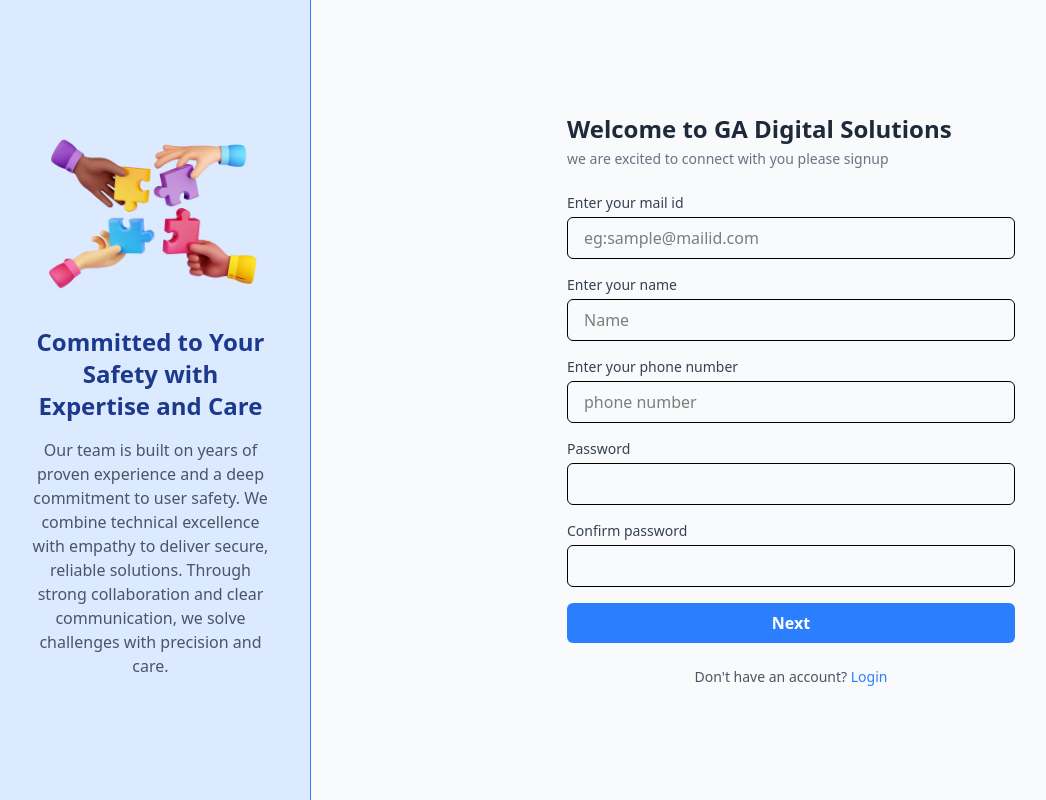
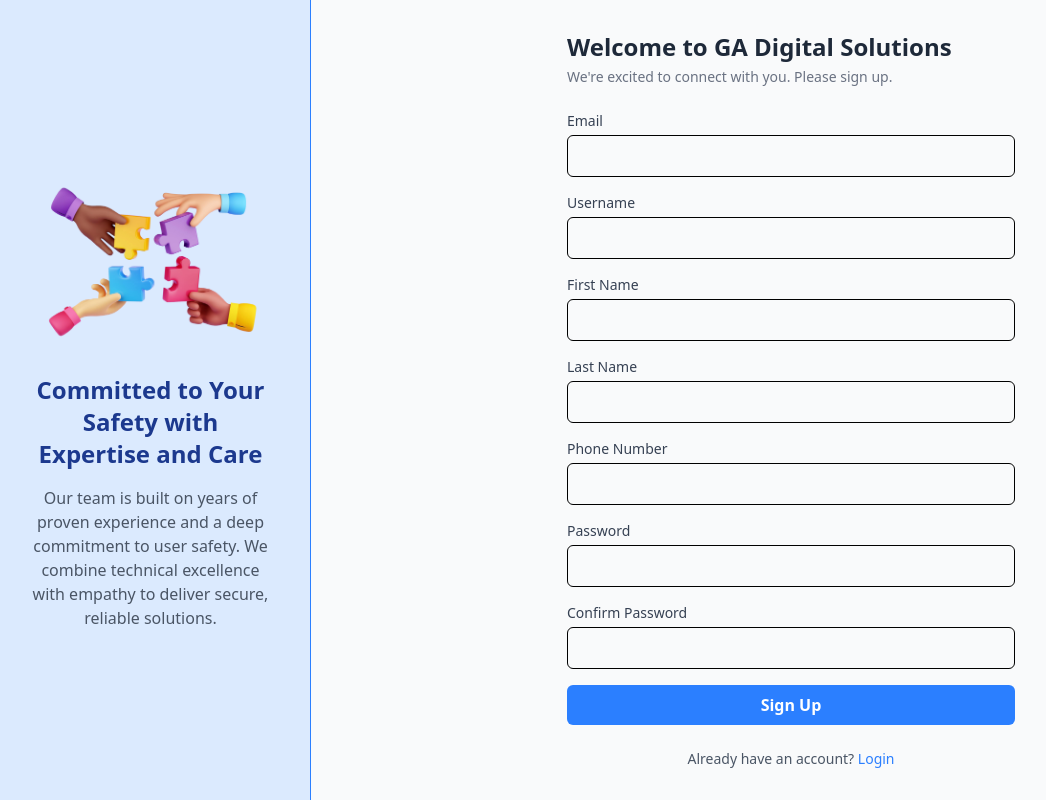
Before and after one commit to pramod-motupalli/GA_Frontend, a React (Vite) app: page /signup in a window 1280 px wide. Shown: the whole page, without its empty margins (9-1055 px from the left). Built offline with nearby package versions, Linux system fonts and the light colour scheme.

Commit message:
login and sign up

```diff
--- a/src/App.jsx
+++ b/src/App.jsx
@@ -1,7 +1,7 @@
 import React from "react";
 import { BrowserRouter as Router, Routes, Route } from "react-router-dom";
 import Signup from "./Signup";
-import Login from "./Login";
+import Login from "./Signin";
 
 function App() {
   return (
--- a/src/Login.jsx
+++ b/src/Signin.jsx
@@ -1,65 +1,83 @@
 import React, { useState } from "react";
+import axios from "axios";
 import { useNavigate } from "react-router-dom";
+
 export default function Login() {
   const [rememberMe, setRememberMe] = useState(false);
+  const [email, setEmail] = useState("");
+  const [password, setPassword] = useState("");
   const navigate = useNavigate();
-  const handleSubmit = (e) => {
+
+  const handleSubmit = async (e) => {
     e.preventDefault();
-    // Implement actual login functionality here
-    alert("Form submitted. Remember Me: " + rememberMe);
+    try {
+      const response = await axios.post("http://localhost:8000/api/users/token/", {
+        email,
+        password,
+      });
+
+      const { access, refresh } = response.data;
+
+      if (rememberMe) {
+        localStorage.setItem("accessToken", access);
+        localStorage.setItem("refreshToken", refresh);
+      } else {
+        sessionStorage.setItem("accessToken", access);
+        sessionStorage.setItem("refreshToken", refresh);
+      }
+
+      alert("Login successful!");
+      navigate("/dashboard");
+    } catch (error) {
+      const err = error.response?.data;
+      const message =
+        err?.detail || err?.non_field_errors?.[0] || "Login failed. Please try again.";
+      alert(`Login failed: ${message}`);
+    }
   };
 
   const handleForgotPassword = () => {
+    // Replace with navigation logic if needed
     alert("Redirect to forgot password page");
   };
 
   const goToSignup = () => {
-  navigate("/signup");
-};
-
-
-
+    navigate("/signup");
+  };
 
   return (
     <div className="min-h-screen flex">
       {/* Left Panel */}
       <div className="w-1/4 bg-blue-100 p-10 flex flex-col justify-center items-center border-r border-blue-500">
-        <img
-          src="https://cdn-icons-png.flaticon.com/512/3135/3135715.png"
-          alt="Puzzle Hands"
-          className="w-60 mb-6"
-        />
+        <img src="/hands.png" alt="Puzzle Hands" className="w-60 mb-6" />
         <h2 className="text-2xl font-semibold text-center text-blue-900 mb-4">
           Committed to Your Safety with Expertise and Care
         </h2>
         <p className="text-gray-600 text-center max-w-md">
-          Our team is built on years of proven experience and a deep commitment
-          to user safety. We combine technical excellence with empathy to
-          deliver secure, reliable solutions. Through strong collaboration and
-          clear communication, we solve challenges with precision and care.
+          Our team is built on years of proven experience and a deep commitment to user safety.
         </p>
       </div>
 
-      {/* Right Panel - Signup Form */}
+      {/* Right Panel */}
       <div className="w-3/4 bg-gray-50 flex items-center justify-center px-20">
         <div className="max-w-md w-full space-y-6">
           <div>
-            <h2 className="text-2xl font-bold text-gray-800">
-              We are glad to see you again !
-            </h2>
+            <h2 className="text-2xl font-bold text-gray-800">We are glad to see you again!</h2>
             <p className="text-sm text-gray-500 mt-1">
-              Enter your mail id and password to get into the site.
+              Enter your email and password to get into the site.
             </p>
           </div>
           <form className="space-y-4" onSubmit={handleSubmit}>
             <div>
-              <label className="block text-sm mb-1 text-gray-700">
-                Enter your mail id
-              </label>
+              <label className="block text-sm mb-1 text-gray-700">Email Address</label>
               <input
                 type="email"
+                name="email"
+                value={email}
+                onChange={(e) => setEmail(e.target.value)}
                 placeholder="eg:sample@mailid.com"
                 className="w-full px-4 py-2 border rounded-md focus:outline-none focus:ring-2 focus:ring-blue-400"
+                required
               />
             </div>
 
@@ -67,9 +85,14 @@ export default function Login() {
               <label className="block text-sm mb-1 text-gray-700">Password</label>
               <input
                 type="password"
+                name="password"
+                value={password}
+                onChange={(e) => setPassword(e.target.value)}
                 className="w-full px-4 py-2 border rounded-md focus:outline-none focus:ring-2 focus:ring-blue-400"
+                required
               />
             </div>
+
             <div className="flex items-center justify-between text-sm">
               <label className="flex items-center">
                 <input
@@ -80,11 +103,7 @@ export default function Login() {
                 />
                 Remember me
               </label>
-              <button
-                type="button"
-                onClick={handleForgotPassword}
-                className="text-blue-500 hover:underline"
-              >
+              <button type="button" onClick={handleForgotPassword} className="text-blue-500 hover:underline">
                 Forgot password?
               </button>
             </div>
@@ -96,12 +115,12 @@ export default function Login() {
               Login
             </button>
           </form>
+
           <p className="text-sm text-center text-gray-600">
-            Don't have an account?{' '}
-             <button onClick={goToSignup} className="text-blue-500 font-medium">
-  Sign Up
-</button>
-
+            Don't have an account?{" "}
+            <button onClick={goToSignup} className="text-blue-500 font-medium">
+              Sign Up
+            </button>
           </p>
         </div>
       </div>
--- a/src/Signup.jsx
+++ b/src/Signup.jsx
@@ -1,28 +1,68 @@
-import React from "react";
+import React, { useState } from "react";
 import { useNavigate } from "react-router-dom";
+import axios from "axios";
 
 export default function Signup() {
   const navigate = useNavigate();
+
+  const [formData, setFormData] = useState({
+    email: "",
+    username: "",
+    first_name: "",
+    last_name: "",
+    phone_number: "",
+    password: "",
+    confirm_password: "",
+  });
+
   const goToLogin = () => {
     navigate("/login");
   };
+
+  const handleChange = (e) => {
+    setFormData((prev) => ({
+      ...prev,
+      [e.target.name]: e.target.value,
+    }));
+  };
+
+  const handleSubmit = async (e) => {
+    e.preventDefault();
+
+    if (formData.password !== formData.confirm_password) {
+      alert("Passwords do not match!");
+      return;
+    }
+
+    try {
+      const response = await axios.post("http://localhost:8000/api/users/register/", {
+        email: formData.email,
+        username: formData.username,
+        first_name: formData.first_name,
+        last_name: formData.last_name,
+        phone_number: formData.phone_number,
+        password: formData.password,
+      });
+      console.log(response.data.message);
+      alert(response.data.message || "Signup successful!");
+      navigate("/login");
+    } catch (error) {
+      alert("Signup failed: " + JSON.stringify(error.response?.data || error));
+    }
+  };
+
   return (
     <div className="min-h-screen flex">
       {/* Left Panel */}
       <div className="w-1/4 bg-blue-100 p-10 flex flex-col justify-center items-center border-r border-blue-500">
-        <img
-          src="/hands.png"
-          alt="Puzzle Hands"
-          className="w-60 mb-6"
-        />
+        <img src="/hands.png" alt="Puzzle Hands" className="w-60 mb-6" />
         <h2 className="text-2xl font-semibold text-center text-blue-900 mb-4">
           Committed to Your Safety with Expertise and Care
         </h2>
         <p className="text-gray-600 text-center max-w-md">
           Our team is built on years of proven experience and a deep commitment
           to user safety. We combine technical excellence with empathy to
-          deliver secure, reliable solutions. Through strong collaboration and
-          clear communication, we solve challenges with precision and care.
+          deliver secure, reliable solutions.
         </p>
       </div>
 
@@ -34,35 +74,61 @@ const goToLogin = () => {
               Welcome to GA Digital Solutions
             </h2>
             <p className="text-sm text-gray-500 mt-1">
-              we are excited to connect with you please signup
+              We're excited to connect with you. Please sign up.
             </p>
           </div>
-          <form className="space-y-4">
+          <form className="space-y-4" onSubmit={handleSubmit}>
             <div>
-              <label className="block text-sm mb-1 text-gray-700">
-                Enter your mail id
-              </label>
+              <label className="block text-sm mb-1 text-gray-700">Email</label>
               <input
                 type="email"
-                placeholder="eg:sample@mailid.com"
+                name="email"
+                value={formData.email}
+                onChange={handleChange}
+                required
                 className="w-full px-4 py-2 border rounded-md focus:outline-none focus:ring-2 focus:ring-blue-400"
               />
             </div>
             <div>
-              <label className="block text-sm mb-1 text-gray-700">Enter your name</label>
+              <label className="block text-sm mb-1 text-gray-700">Username</label>
               <input
                 type="text"
-                placeholder="Name"
+                name="username"
+                value={formData.username}
+                onChange={handleChange}
+                required
                 className="w-full px-4 py-2 border rounded-md focus:outline-none focus:ring-2 focus:ring-blue-400"
               />
             </div>
             <div>
-              <label className="block text-sm mb-1 text-gray-700">
-                Enter your phone number
-              </label>
+              <label className="block text-sm mb-1 text-gray-700">First Name</label>
               <input
-                type="tel"
-                placeholder="phone number"
+                type="text"
+                name="first_name"
+                value={formData.first_name}
+                onChange={handleChange}
+                required
+                className="w-full px-4 py-2 border rounded-md focus:outline-none focus:ring-2 focus:ring-blue-400"
+              />
+            </div>
+            <div>
+              <label className="block text-sm mb-1 text-gray-700">Last Name</label>
+              <input
+                type="text"
+                name="last_name"
+                value={formData.last_name}
+                onChange={handleChange}
+                className="w-full px-4 py-2 border rounded-md focus:outline-none focus:ring-2 focus:ring-blue-400"
+              />
+            </div>
+            <div>
+              <label className="block text-sm mb-1 text-gray-700">Phone Number</label>
+              <input
+                type="text"
+                name="phone_number"
+                value={formData.phone_number}
+
+                onChange={handleChange}
                 className="w-full px-4 py-2 border rounded-md focus:outline-none focus:ring-2 focus:ring-blue-400"
               />
             </div>
@@ -70,15 +136,21 @@ const goToLogin = () => {
               <label className="block text-sm mb-1 text-gray-700">Password</label>
               <input
                 type="password"
+                name="password"
+                value={formData.password}
+                onChange={handleChange}
+                required
                 className="w-full px-4 py-2 border rounded-md focus:outline-none focus:ring-2 focus:ring-blue-400"
               />
             </div>
             <div>
-              <label className="block text-sm mb-1 text-gray-700">
-                Confirm password
-              </label>
+              <label className="block text-sm mb-1 text-gray-700">Confirm Password</label>
               <input
                 type="password"
+                name="confirm_password"
+                value={formData.confirm_password}
+                onChange={handleChange}
+                required
                 className="w-full px-4 py-2 border rounded-md focus:outline-none focus:ring-2 focus:ring-blue-400"
               />
             </div>
@@ -86,15 +158,14 @@ const goToLogin = () => {
               type="submit"
               className="w-full bg-blue-500 hover:bg-blue-600 text-white font-semibold py-2 rounded-md transition duration-200"
             >
-              Next
+              Sign Up
             </button>
           </form>
           <p className="text-sm text-center text-gray-600">
-            Don't have an account?{' '}
+            Already have an account?{" "}
             <button onClick={goToLogin} className="text-blue-500 font-medium">
               Login
             </button>
-
           </p>
         </div>
       </div>
```
Lines whose indentation alone changed are shown as unchanged.
